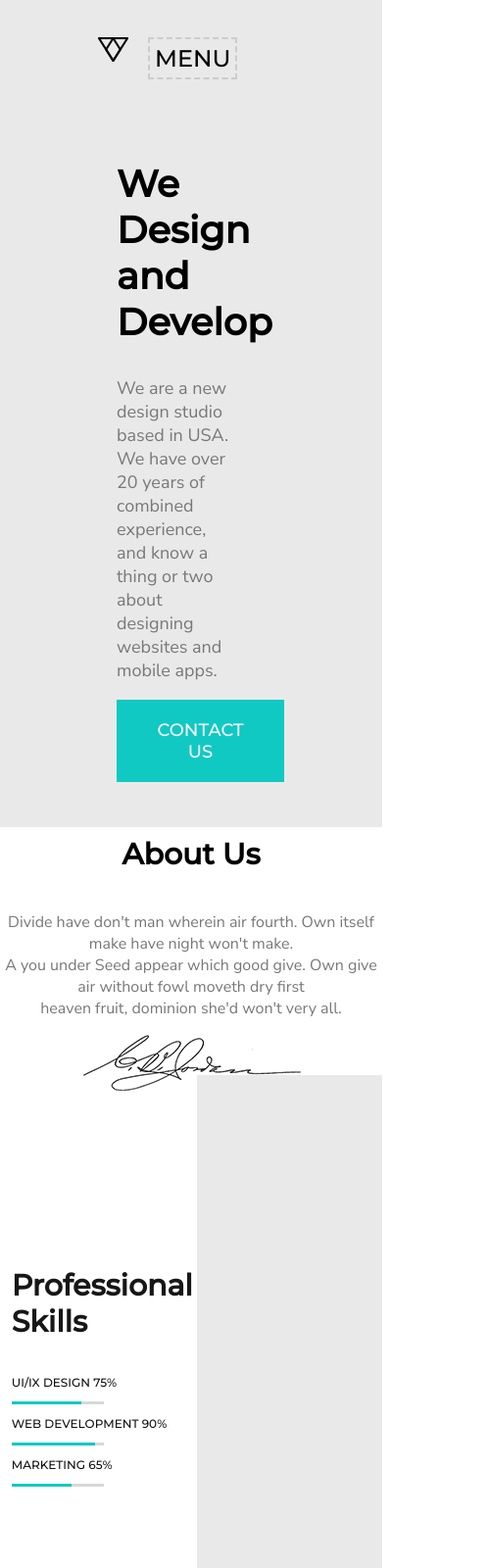
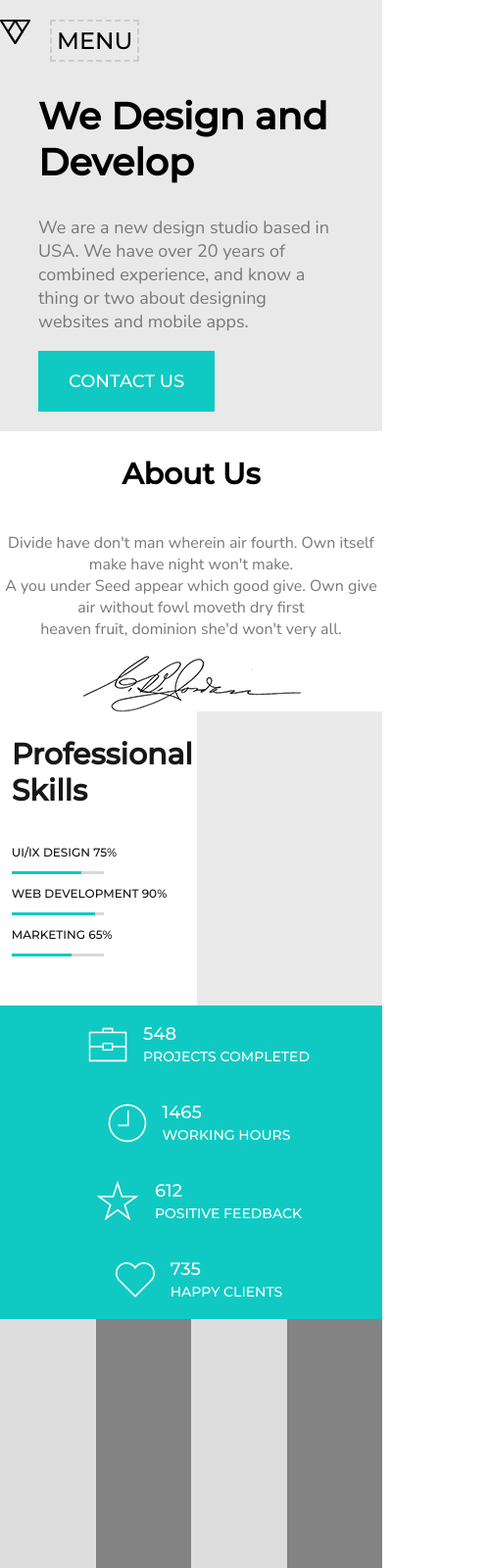
Before and after one commit to mediumwd/somecom, a plain HTML site: page index.html in a window 390 px wide. Shown: the top 1600 px of the page at 98% size, 499 px wide, since content can reach past the window. Drawn offline with nearby package versions, Linux system fonts and the light colour scheme.

Commit message:
17.09 changes

```diff
--- a/css/style.css
+++ b/css/style.css
@@ -11,7 +11,7 @@ body {
 .home,
 .about,
 .process {
-    height: 100vh;
+    height: 100%;
     box-sizing: border-box;
 }
 p {
@@ -99,7 +99,7 @@ a:hover {
 .skill,
 .team .photo{
     width: 50%;
-    height: 100%;
+    padding-bottom: 50px;
 }
 .skill h2{
     font-size: 30px;
@@ -142,14 +142,14 @@ a:hover {
 }
 .feed{
     background-color: #10c9c3;
-    height: 20%;
+    height: 100%;
 }
 .projects{
     height: 70%;
 }
 .projects-row1,
 .projects-row2 {
-    height: 50%;
+    height: 300px;
     width: 100%;
     display: flex;
     flex-direction: row;
@@ -262,12 +262,12 @@ a:hover {
 }
 .testimonials{
     background-color: #10c9c3;
-    height: 40vh;
+    height: 100%;
     text-align: center;
     display: flex;
     justify-content: center;
     align-items: center;
-    padding: 0 20%;
+    padding: 0 5%;
 }
 .com {
     font-size: 24px;
@@ -279,15 +279,15 @@ a:hover {
     color: #fff;
 }
 .partners {
-    height: 15vh;
+    height: 100%;
     display: flex;
-    flex-flow: row nowrap;
+    flex-flow: row wrap;
     justify-content: space-around;
     align-items: center;
 }
 .contacts{
     background-color: #f5f5f5;
-    height: 70vh;
+    height: 100%;
     display: flex;
     flex-flow: column nowrap;
     justify-content: space-around;
@@ -401,3 +401,16 @@ footer .col{
         display: none;
     }
 }
+@media screen and (max-width: 550px) {
+    .servtitle {
+        font-size: 12px;
+    }
+}
+@media screen and (max-width: 464px) {
+    .footer__contacts {
+        display: flex;
+    }
+    .home {
+        padding: 20px 0;
+    }
+}
--- a/index.html
+++ b/index.html
@@ -251,7 +251,7 @@ heaven fruit, dominion she'd won't very all.</p>
             <p class="text">Legals</p>
         </div>
     </div>
-    <div>
+    <div class="footer__contacts">
         <p class="text">Facebook</p>
         <p class="text">Twitter</p>
         <p class="text">Instagram</p>
--- a/js/main.js
+++ b/js/main.js
@@ -2,7 +2,7 @@ $(document).ready(function () {
     $('.nav__min').click(function () {
         $('.nav ul').fadeToggle();
     });
-   if ($( window ).width() <= 774) { //774px
+    if ($(window).width() <= 774 && $(window).width() > 422) {
         $('#services').slick({
             slidesToShow: 1
             , slidesToScroll: 1
@@ -19,6 +19,23 @@ $(document).ready(function () {
             , focusOnSelect: true
             , arrows: false
         });
-   };
-
+    }
+    if ($(window).width() <= 422) {
+        $('#services').slick({
+            slidesToShow: 1
+            , slidesToScroll: 1
+            , arrows: false
+            , fade: true
+            , asNavFor: '#services2'
         });
+        $('#services2').slick({
+            slidesToShow: 2
+            , slidesToScroll: 1
+            , asNavFor: '#services'
+            , dots: false
+            , centerMode: true
+            , focusOnSelect: true
+            , arrows: false
+        });
+    }
+});
```
Lines whose indentation alone changed are shown as unchanged.
